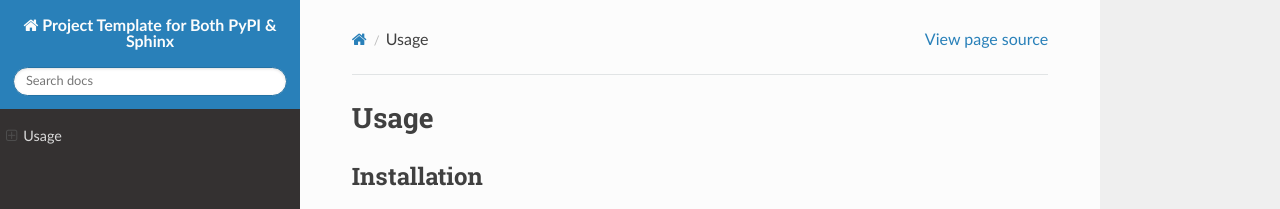
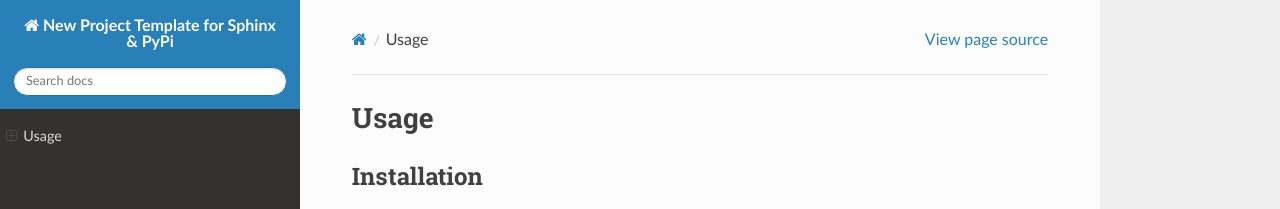
Before and after one commit to mkner/robo-pid, a Sphinx documentation site: the page built from docs/usage.rst, in a window 1280 px wide. Shown: the top 209 px of the page. Built offline with Sphinx 7.4.7 and the Read the Docs theme 2.0.0, drawn with Linux system fonts in a browser that asks for light colours.

Commit message:
Update conf.py

```diff
--- a/docs/conf.py
+++ b/docs/conf.py
@@ -17,7 +17,7 @@
 
 # -- Project information -----------------------------------------------------
 
-project = "Project Template for Both PyPI & Sphinx"
+project = "New Project Template for Sphinx & PyPi "
 copyright = "(c) 2023 Mike Knerr"
 author = ""
 
```
